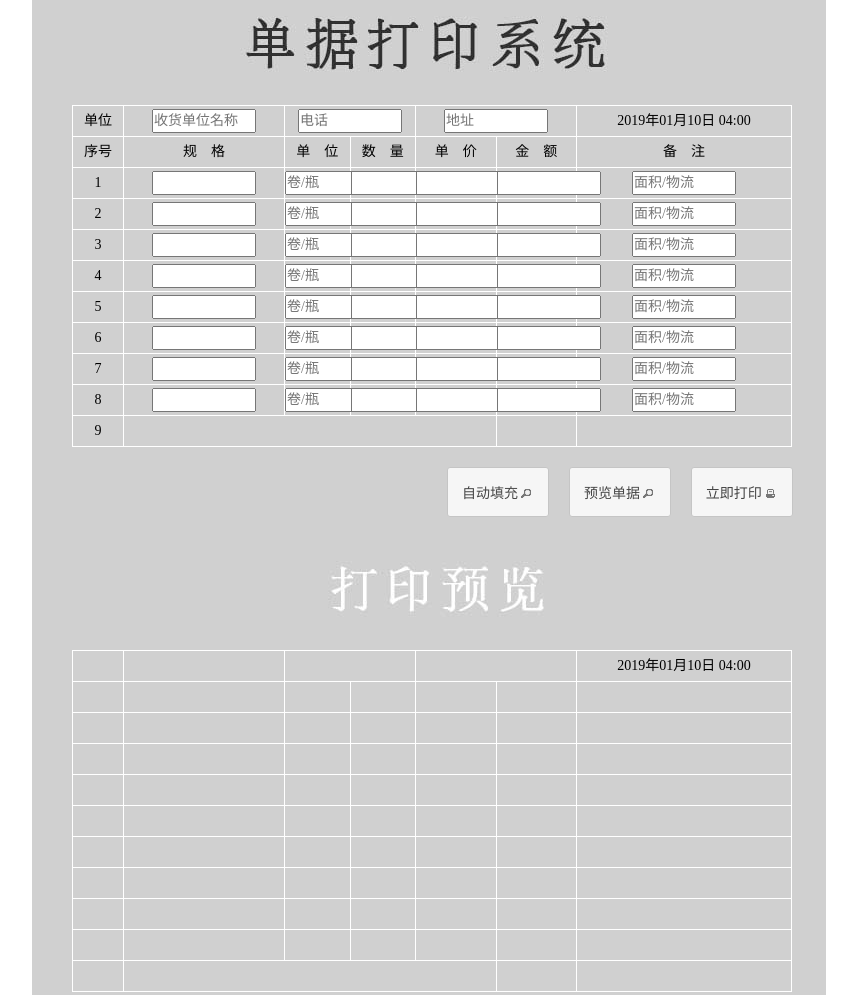
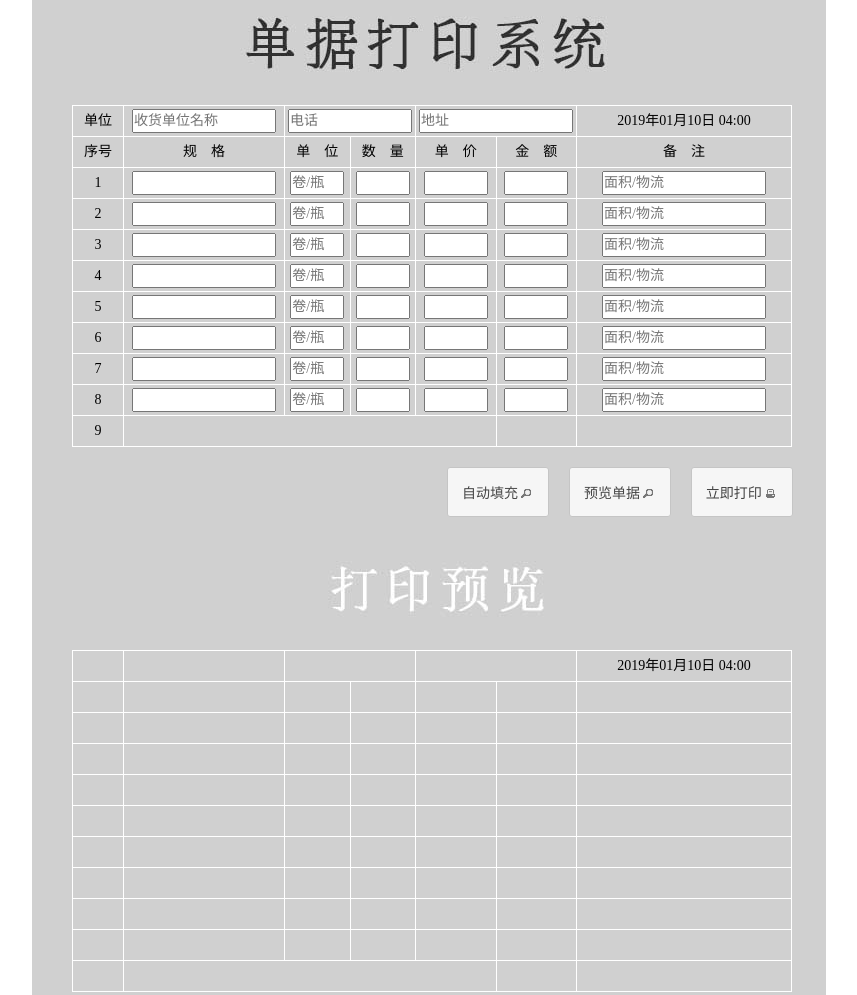
Before and after one commit to Eished/EDMSystems, a plain HTML site: page ReceiptPrint/print.html in a window 1280 px wide. Shown: the top 995 px of the page, without its empty margins (211-1068 px from the left). Drawn offline with Linux system fonts and the light colour scheme.

Commit message:
修改表格样式

```diff
--- a/ReceiptPrint/receipt.css
+++ b/ReceiptPrint/receipt.css
@@ -70,3 +70,32 @@ input{
     margin: 2px 0px 0px;
     line-height: 0px;
   }
+
+/*各类input框宽度*/
+.ReUser > input {
+	width: 140px;
+}
+.tel > input {
+	width:120px;
+}
+.add > input {
+	width: 150px;
+}
+ .label > input {
+	width: 140px;
+ }
+ .unit > input {
+ 	width: 50px;
+ }
+ .quantity > input {
+ 	width: 50px;
+ }
+ .price > input {
+ 	width: 60px;
+ }
+ .money > input {
+ 	width: 60px;
+ }
+ .remark > input {
+ 	width: 160px;
+ }
```
Also changed, not shown: ReceiptPrint/print.html (+0 -1 lines).
